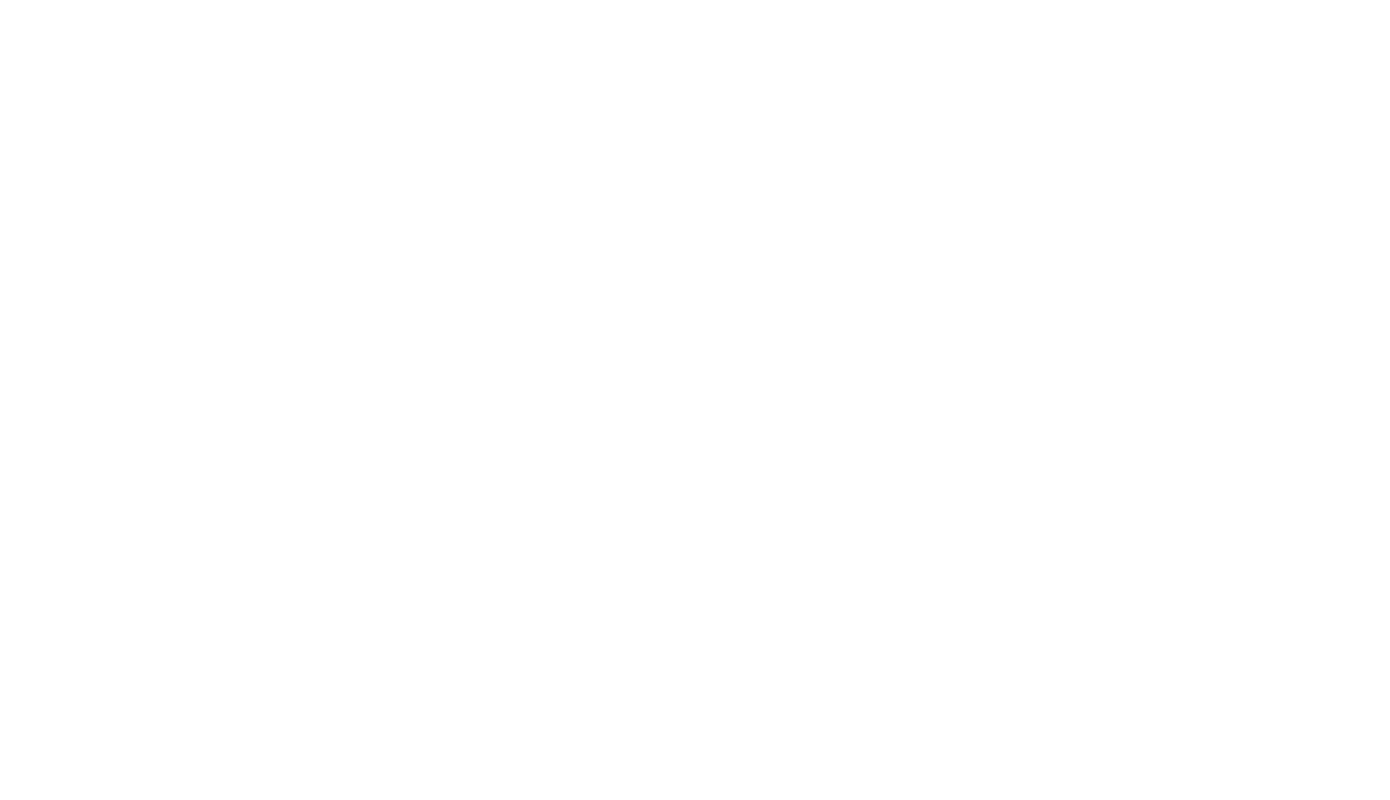
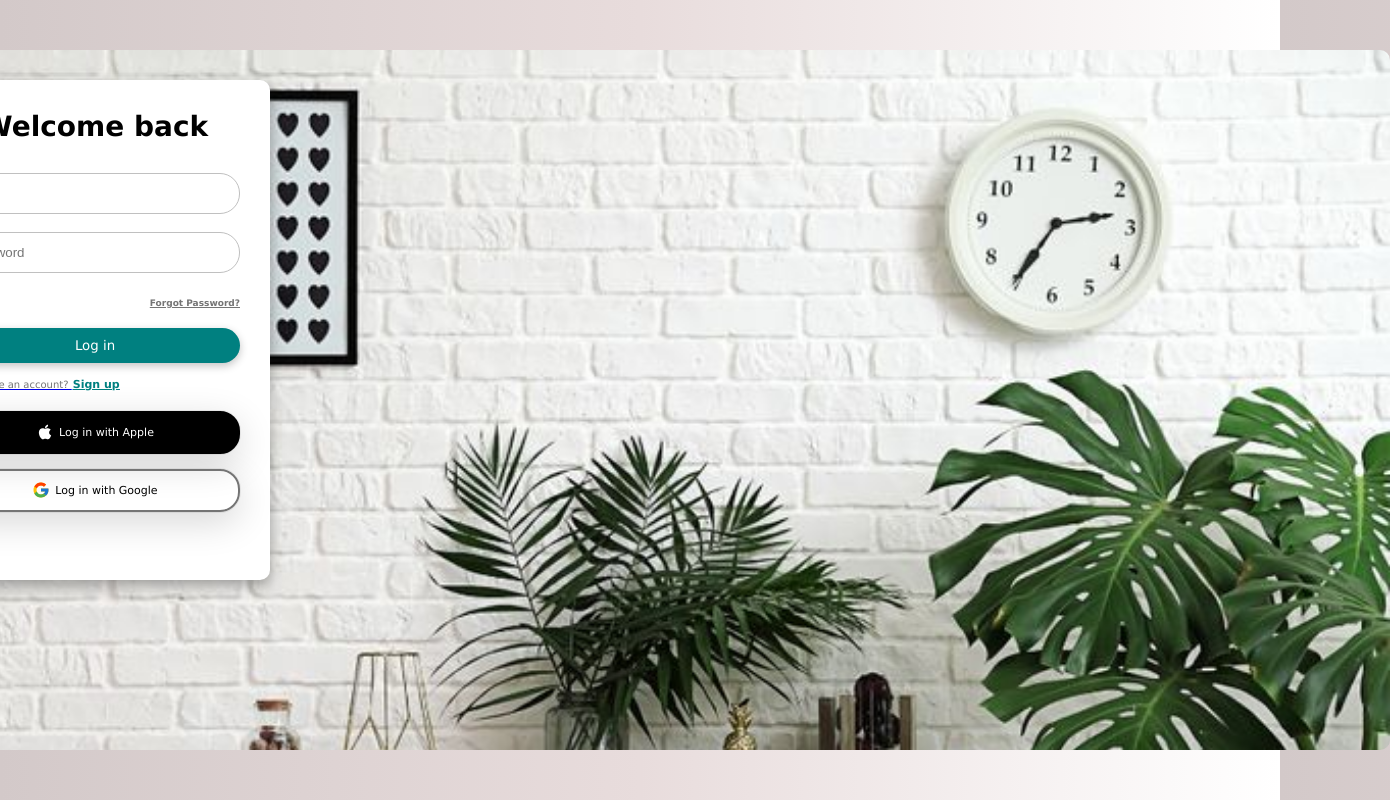
Before and after one commit to peterkariuk1/transpoint, a React (Vite) app: page /login in a window 1280 px wide. Before the commit this address had no page. Shown: the whole page, 1390 px wide, since content can reach past the window. Built offline with nearby package versions, Linux system fonts and the light colour scheme.

Commit message:
Auth Pages

```diff
--- a/src/components/App.jsx
+++ b/src/components/App.jsx
@@ -1,14 +1,19 @@
 import { BrowserRouter, Route, Routes } from "react-router-dom";
+import "../styles/App.css";
 import Home from "../pages/Home";
 import UploadCatalogue from "./Upload";
-import "../styles/App.css";
+import Login from "../pages/Login";
+import Signup from "../pages/Signup";
 
 function App() {
   return (
     <BrowserRouter>
       <Routes>
+        <Route path="*" element={<h1>404 Not Found</h1>}></Route>
         <Route path="/" element={<Home />}></Route>
         <Route path="/upload" element={<UploadCatalogue />}></Route>
+        <Route path="/login" element={<Login />}></Route>
+        <Route path="/signup" element={<Signup />}></Route>
       </Routes>
     </BrowserRouter>
   );
--- /dev/null
+++ b/src/pages/Login.jsx
@@ -0,0 +1,49 @@
+import { Link } from "react-router-dom"
+import "../styles/Login.css"
+
+function Login() {
+  return (
+    <div className="wrapper">
+        <div className="form-container">
+            <p className="title">Welcome back</p>
+            <form className="form">
+                <input type="email" className="input" placeholder="Email" />
+                <input type="password" className="input" placeholder="Password" />
+                <p className="page-link">
+                <span className="page-link-label">Forgot Password?</span>
+                </p>
+                <button className="form-btn">Log in</button>
+            </form>
+            <Link to="/signup">
+                <p className="sign-up-label">
+                    Don't have an account? <span className="sign-up-link">Sign up</span>
+                </p>
+            </Link>
+            <div className="buttons-container">
+                <div className="apple-login-button">
+                <svg stroke="currentColor" fill="currentColor" strokeWidth="0" className="apple-icon" viewBox="0 0 1024 1024" height="1em" width="1em" xmlns="http://www.w3.org/2000/svg">
+                    <path d="M747.4 535.7c-.4-68.2 30.5-119.6 92.9-157.5-34.9-50-87.7-77.5-157.3-82.8-65.9-5.2-138 38.4-164.4 38.4-27.9 0-91.7-36.6-141.9-36.6C273.1 298.8 163 379.8 163 544.6c0 48.7 8.9 99 26.7 150.8 23.8 68.2 109.6 235.3 199.1 232.6 46.8-1.1 79.9-33.2 140.8-33.2 59.1 0 89.7 33.2 141.9 33.2 90.3-1.3 167.9-153.2 190.5-221.6-121.1-57.1-114.6-167.2-114.6-170.7zm-105.1-305c50.7-60.2 46.1-115 44.6-134.7-44.8 2.6-96.6 30.5-126.1 64.8-32.5 36.8-51.6 82.3-47.5 133.6 48.4 3.7 92.6-21.2 129-63.7z"></path>
+                </svg>
+                <span>Log in with Apple</span>
+                </div>
+                <div className="google-login-button">
+                <svg stroke="currentColor" fill="currentColor" strokeWidth="0" version="1.1" x="0px" y="0px" className="google-icon" viewBox="0 0 48 48" height="1em" width="1em" xmlns="http://www.w3.org/2000/svg">
+                    <path fill="#FFC107" d="M43.611,20.083H42V20H24v8h11.303c-1.649,4.657-6.08,8-11.303,8c-6.627,0-12-5.373-12-12
+            c0-6.627,5.373-12,12-12c3.059,0,5.842,1.154,7.961,3.039l5.657-5.657C34.046,6.053,29.268,4,24,4C12.955,4,4,12.955,4,24
+            c0,11.045,8.955,20,20,20c11.045,0,20-8.955,20-20C44,22.659,43.862,21.35,43.611,20.083z"></path>
+                    <path fill="#FF3D00" d="M6.306,14.691l6.571,4.819C14.655,15.108,18.961,12,24,12c3.059,0,5.842,1.154,7.961,3.039l5.657-5.657
+            C34.046,6.053,29.268,4,24,4C16.318,4,9.656,8.337,6.306,14.691z"></path>
+                    <path fill="#4CAF50" d="M24,44c5.166,0,9.86-1.977,13.409-5.192l-6.19-5.238C29.211,35.091,26.715,36,24,36
+            c-5.202,0-9.619-3.317-11.283-7.946l-6.522,5.025C9.505,39.556,16.227,44,24,44z"></path>
+                    <path fill="#1976D2" d="M43.611,20.083H42V20H24v8h11.303c-0.792,2.237-2.231,4.166-4.087,5.571
+            c0.001-0.001,0.002-0.001,0.003-0.002l6.19,5.238C36.971,39.205,44,34,44,24C44,22.659,43.862,21.35,43.611,20.083z"></path>
+                </svg>
+                <span>Log in with Google</span>
+                </div>
+            </div>
+        </div>
+    </div>
+  )
+}
+
+export default Login
--- /dev/null
+++ b/src/pages/Signup.jsx
@@ -0,0 +1,47 @@
+import { Link } from "react-router-dom"
+import "../styles/Login.css"
+
+function Signup() {
+  return (
+    <div className="wrapper">
+        <div className="form-container">
+            <p className="title">Welcome to</p>
+            <form className="form">
+                <input type="email" className="input" placeholder="Email" />
+                <input type="password" className="input" placeholder="Password" />
+                <button className="form-btn">Sign up</button>
+
+            </form>
+            <Link to="/login">
+                <p className="sign-up-label">
+                    Already have an account? <span className="sign-up-link">Log in</span>
+                </p>
+            </Link>
+            <div className="buttons-container">
+                <div className="apple-login-button">
+                <svg stroke="currentColor" fill="currentColor" strokeWidth="0" className="apple-icon" viewBox="0 0 1024 1024" height="1em" width="1em" xmlns="http://www.w3.org/2000/svg">
+                    <path d="M747.4 535.7c-.4-68.2 30.5-119.6 92.9-157.5-34.9-50-87.7-77.5-157.3-82.8-65.9-5.2-138 38.4-164.4 38.4-27.9 0-91.7-36.6-141.9-36.6C273.1 298.8 163 379.8 163 544.6c0 48.7 8.9 99 26.7 150.8 23.8 68.2 109.6 235.3 199.1 232.6 46.8-1.1 79.9-33.2 140.8-33.2 59.1 0 89.7 33.2 141.9 33.2 90.3-1.3 167.9-153.2 190.5-221.6-121.1-57.1-114.6-167.2-114.6-170.7zm-105.1-305c50.7-60.2 46.1-115 44.6-134.7-44.8 2.6-96.6 30.5-126.1 64.8-32.5 36.8-51.6 82.3-47.5 133.6 48.4 3.7 92.6-21.2 129-63.7z"></path>
+                </svg>
+                <span>Signup with Apple</span>
+                </div>
+                <div className="google-login-button">
+                <svg stroke="currentColor" fill="currentColor" strokeWidth="0" version="1.1" x="0px" y="0px" className="google-icon" viewBox="0 0 48 48" height="1em" width="1em" xmlns="http://www.w3.org/2000/svg">
+                    <path fill="#FFC107" d="M43.611,20.083H42V20H24v8h11.303c-1.649,4.657-6.08,8-11.303,8c-6.627,0-12-5.373-12-12
+            c0-6.627,5.373-12,12-12c3.059,0,5.842,1.154,7.961,3.039l5.657-5.657C34.046,6.053,29.268,4,24,4C12.955,4,4,12.955,4,24
+            c0,11.045,8.955,20,20,20c11.045,0,20-8.955,20-20C44,22.659,43.862,21.35,43.611,20.083z"></path>
+                    <path fill="#FF3D00" d="M6.306,14.691l6.571,4.819C14.655,15.108,18.961,12,24,12c3.059,0,5.842,1.154,7.961,3.039l5.657-5.657
+            C34.046,6.053,29.268,4,24,4C16.318,4,9.656,8.337,6.306,14.691z"></path>
+                    <path fill="#4CAF50" d="M24,44c5.166,0,9.86-1.977,13.409-5.192l-6.19-5.238C29.211,35.091,26.715,36,24,36
+            c-5.202,0-9.619-3.317-11.283-7.946l-6.522,5.025C9.505,39.556,16.227,44,24,44z"></path>
+                    <path fill="#1976D2" d="M43.611,20.083H42V20H24v8h11.303c-0.792,2.237-2.231,4.166-4.087,5.571
+            c0.001-0.001,0.002-0.001,0.003-0.002l6.19,5.238C36.971,39.205,44,34,44,24C44,22.659,43.862,21.35,43.611,20.083z"></path>
+                </svg>
+                <span>Signup with Google</span>
+                </div>
+            </div>
+        </div>
+    </div>
+  )
+}
+
+export default Signup
--- /dev/null
+++ b/src/styles/Login.css
@@ -0,0 +1,155 @@
+body {
+  background: #D3C9C9;
+  background: linear-gradient(90deg,rgba(211, 201, 201, 1) 0%, rgba(232, 220, 220, 1) 50%, rgba(255, 255, 255, 1) 100%);
+  display: flex;
+  justify-content: center;
+  align-items: center;
+  height: 100vh;
+}
+
+.wrapper {
+  display: flex;
+  justify-content: left;
+  align-items: left;
+  width: 180vh;
+  height: 80vh;
+  padding: 30px;
+  border-radius: 10px;
+  background-image: url("../assets/auth.jpg");
+  background-repeat: no-repeat;
+  background-size: cover;
+}
+
+.form-container {
+  width: 350px;
+  height: 500px;
+  background-color: #fff;
+  box-shadow: rgba(0, 0, 0, 0.35) 0px 5px 15px;
+  border-radius: 10px;
+  box-sizing: border-box;
+  padding: 20px 30px;
+}
+
+.title {
+  text-align: center;
+  font-family: "Lucida Sans", "Lucida Sans Regular", "Lucida Grande",
+        "Lucida Sans Unicode", Geneva, Verdana, sans-serif;
+  margin: 10px 0 30px 0;
+  font-size: 28px;
+  font-weight: 800;
+}
+
+.form {
+  width: 100%;
+  display: flex;
+  flex-direction: column;
+  gap: 18px;
+  margin-bottom: 15px;
+}
+
+.input {
+  border-radius: 20px;
+  border: 1px solid #c0c0c0;
+  outline: 0 !important;
+  box-sizing: border-box;
+  padding: 12px 15px;
+}
+
+.page-link {
+  text-decoration: underline;
+  margin: 0;
+  text-align: end;
+  color: #747474;
+  text-decoration-color: #747474;
+}
+
+.page-link-label {
+  cursor: pointer;
+  font-family: "Lucida Sans", "Lucida Sans Regular", "Lucida Grande",
+        "Lucida Sans Unicode", Geneva, Verdana, sans-serif;
+  font-size: 9px;
+  font-weight: 700;
+}
+
+.page-link-label:hover {
+  color: #000;
+}
+
+.form-btn {
+  padding: 10px 15px;
+  font-family: "Lucida Sans", "Lucida Sans Regular", "Lucida Grande",
+        "Lucida Sans Unicode", Geneva, Verdana, sans-serif;
+  border-radius: 20px;
+  border: 0 !important;
+  outline: 0 !important;
+  background: teal;
+  color: white;
+  cursor: pointer;
+  box-shadow: rgba(0, 0, 0, 0.24) 0px 3px 8px;
+}
+
+.form-btn:active {
+  box-shadow: none;
+}
+
+.sign-up-label {
+  margin: 0;
+  font-size: 10px;
+  color: #747474;
+  font-family: "Lucida Sans", "Lucida Sans Regular", "Lucida Grande",
+        "Lucida Sans Unicode", Geneva, Verdana, sans-serif;
+}
+
+.sign-up-link {
+  margin-left: 1px;
+  font-size: 11px;
+  text-decoration: underline;
+  text-decoration-color: teal;
+  color: teal;
+  cursor: pointer;
+  font-weight: 800;
+  font-family: "Lucida Sans", "Lucida Sans Regular", "Lucida Grande",
+        "Lucida Sans Unicode", Geneva, Verdana, sans-serif;
+}
+
+.buttons-container {
+  width: 100%;
+  display: flex;
+  flex-direction: column;
+  justify-content: flex-start;
+  margin-top: 20px;
+  gap: 15px;
+}
+
+.apple-login-button,
+    .google-login-button {
+  border-radius: 20px;
+  box-sizing: border-box;
+  padding: 10px 15px;
+  box-shadow: rgba(0, 0, 0, 0.16) 0px 10px 36px 0px,
+        rgba(0, 0, 0, 0.06) 0px 0px 0px 1px;
+  cursor: pointer;
+  display: flex;
+  justify-content: center;
+  align-items: center;
+  font-family: "Lucida Sans", "Lucida Sans Regular", "Lucida Grande",
+        "Lucida Sans Unicode", Geneva, Verdana, sans-serif;
+  font-size: 11px;
+  gap: 5px;
+}
+
+.apple-login-button {
+  background-color: #000;
+  color: #fff;
+  border: 2px solid #000;
+}
+
+.google-login-button {
+  border: 2px solid #747474;
+}
+
+.apple-icon,
+    .google-icon {
+  font-size: 18px;
+  margin-bottom: 1px;
+}
```
Also changed, not shown: src/assets/auth.jpg (added).
